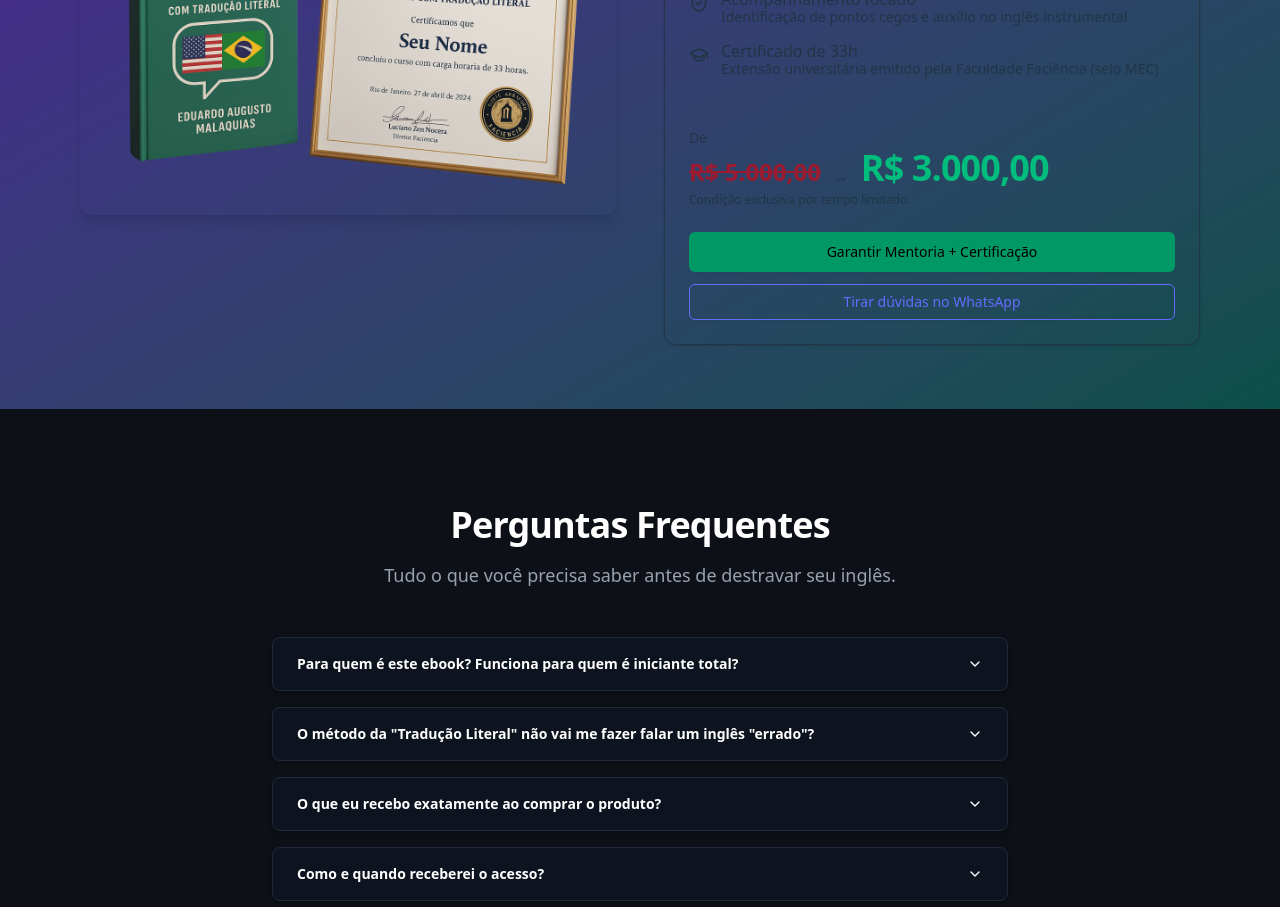
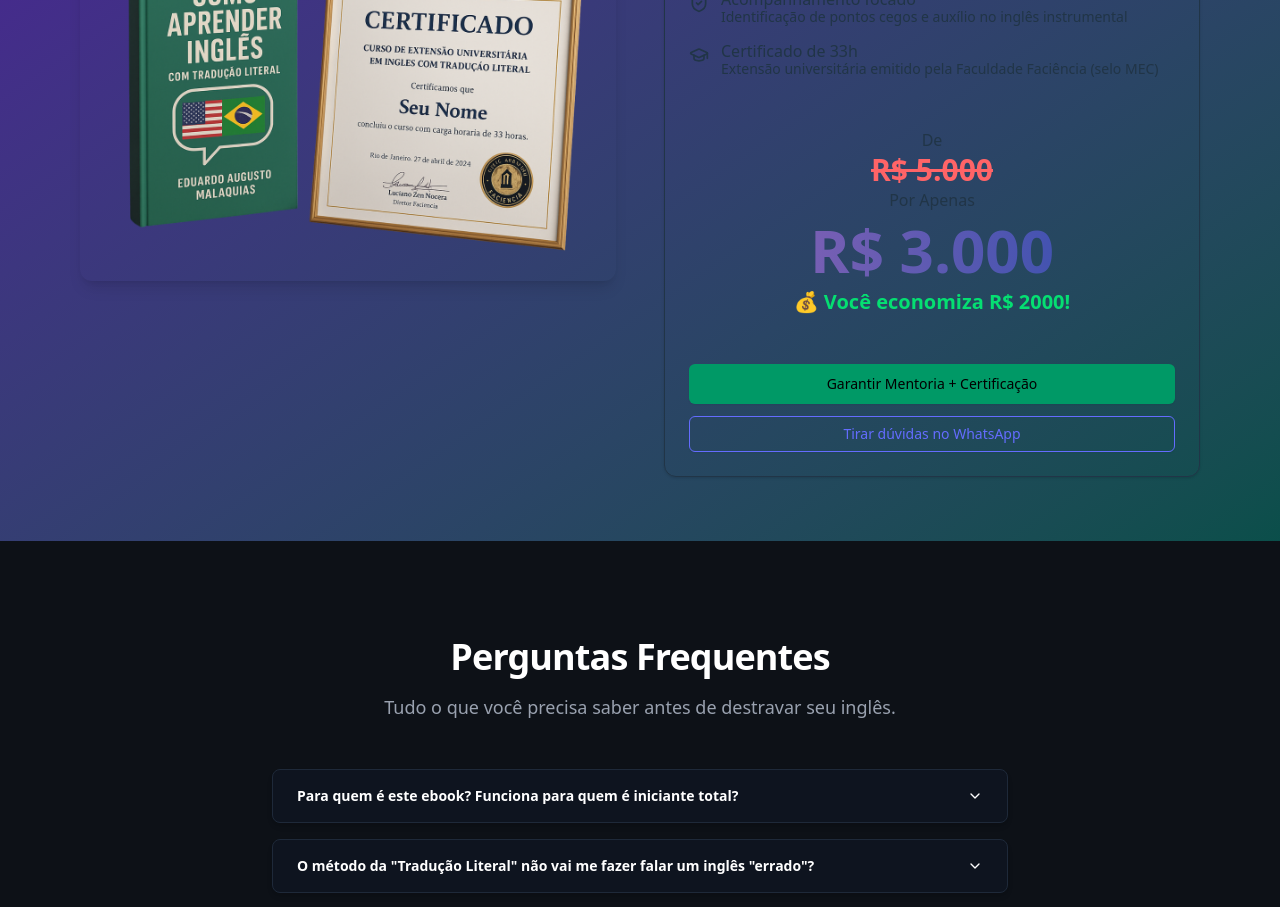
Before and after one commit to heltonbts/landingpage-eduardo, a React (Vite) app: page / in a window 1280 px wide. Shown: the part 7000-7907 px from the top of the page. Built offline with nearby package versions, Linux system fonts and the light colour scheme.

Commit message:
chore: modication price

```diff
--- a/src/components/SectionPremium.tsx
+++ b/src/components/SectionPremium.tsx
@@ -17,7 +17,7 @@ import {
 import { Button } from "@/components/ui/button";
 import { Badge } from "@/components/ui/badge";
 import { Separator } from "@/components/ui/separator";
-import ebookPlusCertificate from '../assets/logo_completo.png'
+import ebookPlusCertificate from "../assets/logo_completo.png";
 
 // Props opcionais
 type PremiumOfferSectionProps = {
@@ -126,21 +126,23 @@ export default function PremiumOfferSection({
               <Separator />
 
               <div>
-                <p className="text-sm text-muted-foreground">De</p>
-                <div className="flex items-end gap-3">
-                  <span className="text-2xl font-semibold line-through opacity-60 text-red-600">
-                    R$ 5.000,00
-                  </span>
-                  <span aria-hidden className="text-muted-foreground">
-                    →
-                  </span>
-                  <span className="text-4xl font-bold tracking-tight text-emerald-500">
-                    R$ 3.000,00
+                <div className="flex flex-col items-center my-6">
+                  <p>De </p>
+                  <p className="text-2xl sm:text-3xl font-semibold text-red-400 line-through">
+                    R$ 5.000
+                  </p>
+                  <p>Por Apenas</p>
+
+                  {/* Preço novo destacado */}
+                  <p className="my-2 text-5xl sm:text-6xl font-bold text-transparent bg-clip-text bg-gradient-to-r from-purple-400 to-indigo-500 animate-pulse">
+                    R$ 3.000
+                  </p>
+
+                  {/* Economia */}
+                  <span className="text-lg sm:text-xl text-green-400 font-semibold">
+                    💰 Você economiza R$ 2000!
                   </span>
                 </div>
-                <p className="mt-1 text-xs text-muted-foreground">
-                  Condição exclusiva por tempo limitado.
-                </p>
               </div>
             </CardContent>
 
```
